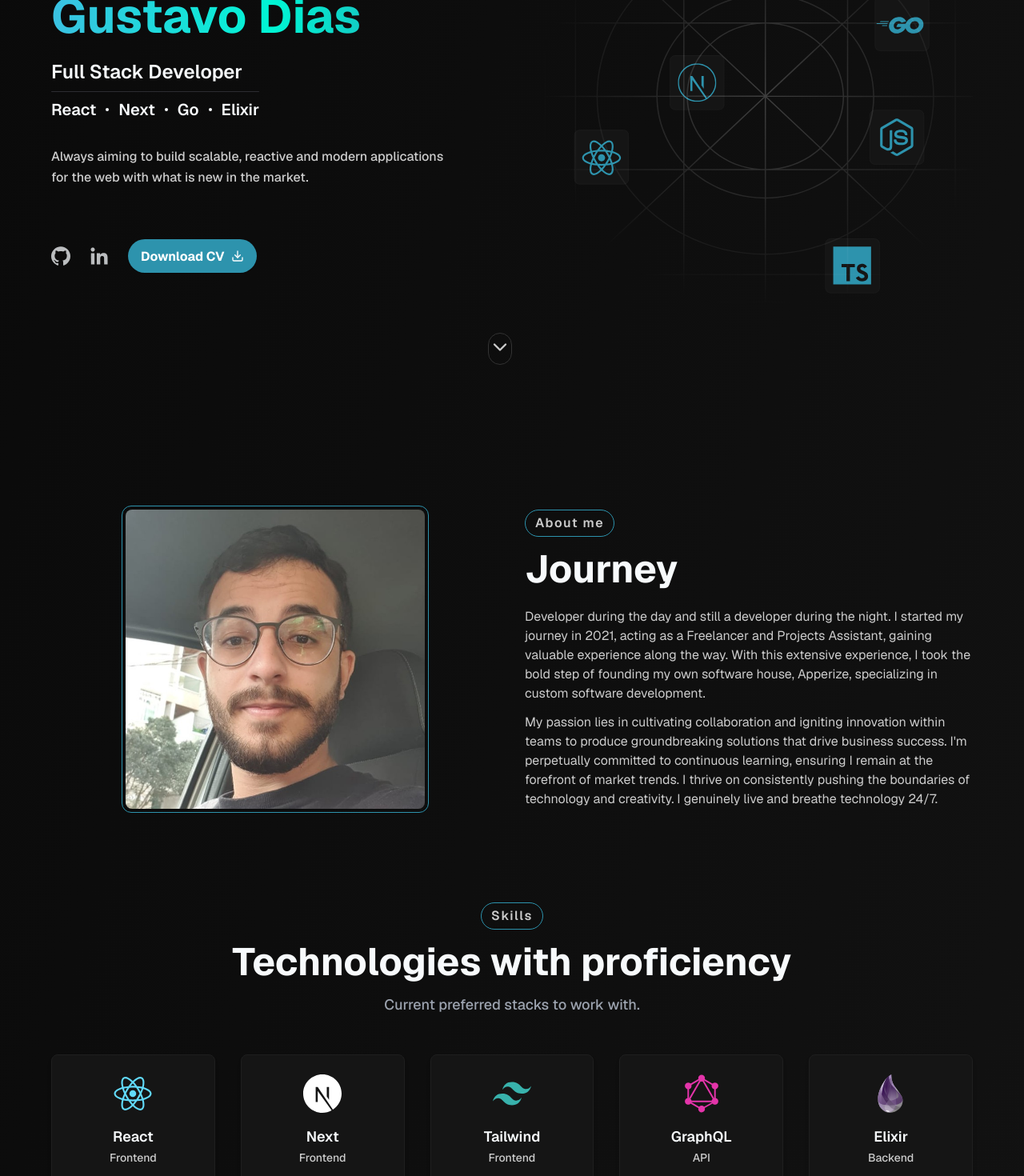
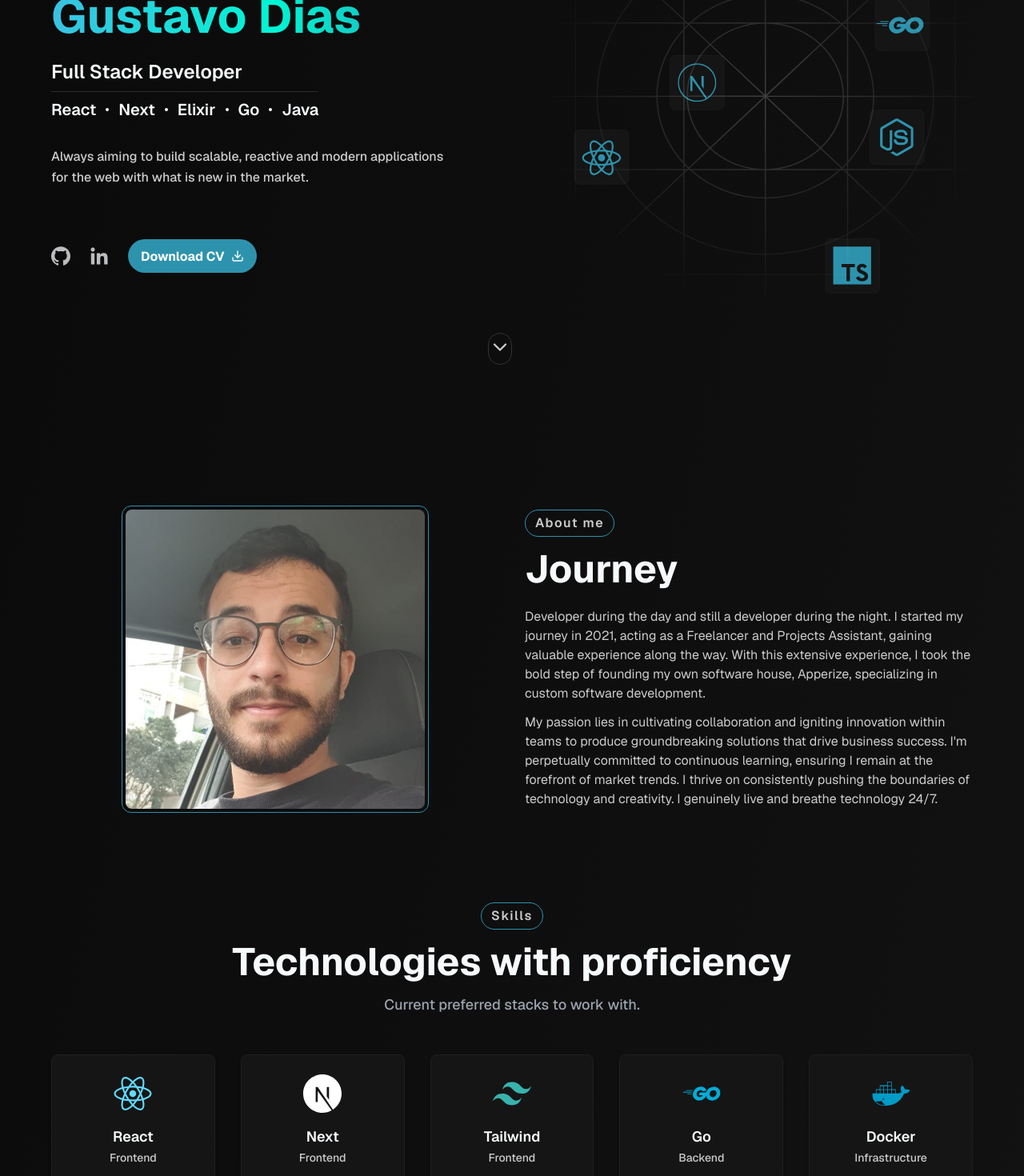
Before and after one commit to charmingruby/profile.me, a Next.js app: page / in a window 1280 px wide. Shown: the part 280-1750 px from the top of the page at 80% size. Built offline with nearby package versions, Linux system fonts and the light colour scheme.

Commit message:
stack update jan 2024

```diff
--- a/src/app/(root)/(routes)/(landing-page)/_components/current-stack.tsx
+++ b/src/app/(root)/(routes)/(landing-page)/_components/current-stack.tsx
@@ -1,3 +1,5 @@
+import { stack } from '@/data/stack'
+
 export function CurrentStack() {
   return (
     <div className="mt-6 flex flex-col w-full lg:w-fit">
@@ -9,13 +11,14 @@ export function CurrentStack() {
         <div className="h-px w-full bg-gray-palette-500 rounded-full" />
 
         <div className="flex items-center gap-1.5 sm:gap-3 text-gray-palette-0">
-          <span className="font-semibold text-base sm:text-xl">React</span>
-          <div className="w-1 h-1 rounded-full bg-gray-palette-0" />
-          <span className="font-semibold text-base sm:text-xl">Next</span>
-          <div className="w-1 h-1 rounded-full bg-gray-palette-0" />
-          <span className="font-semibold text-base sm:text-xl">Go</span>
-          <div className="w-1 h-1 rounded-full bg-gray-palette-0" />
-          <span className="font-semibold text-base sm:text-xl">Elixir</span>
+          {stack.map((tech, idx) => (
+            <>
+              <span className="font-semibold text-base sm:text-xl">{tech}</span>
+              {idx !== stack.length - 1 && (
+                <div className="w-1 h-1 rounded-full bg-gray-palette-0" />
+              )}
+            </>
+          ))}
         </div>
       </div>
     </div>
--- a/src/data/experiences.ts
+++ b/src/data/experiences.ts
@@ -12,7 +12,7 @@ export const experiences: Experiences[] = [
     role: 'Backend Developer Jr.',
     description: `Develop new features and maintain existing applications.`,
     tecs: ['Elixir', 'Phoenix', 'Ecto', 'Postgres', 'Tests'],
-    activityPeriod: '2023 - Moment',
+    activityPeriod: '2023 Nov - Moment',
   },
   {
     entreprise: 'Apperize',
@@ -28,7 +28,7 @@ export const experiences: Experiences[] = [
       'Node',
       'MySQL',
     ],
-    activityPeriod: '2022 - Moment',
+    activityPeriod: '2023 Jun - Moment',
   },
   {
     entreprise: 'UFJF',
--- a/src/data/skills.ts
+++ b/src/data/skills.ts
@@ -12,6 +12,8 @@ import pgImg from '@/assets/technologies/postgresql-original.svg'
 import nestImg from '@/assets/technologies/nestjs-plain.svg'
 import tailwindImg from '@/assets/technologies/tailwindcss-plain.svg'
 import golangImg from '@/assets/technologies/go-original-wordmark.svg'
+import javaImg from '@/assets/technologies/java.svg'
+import springImg from '@/assets/technologies/spring-original.svg'
 
 interface Skill {
   logo: StaticImageData
@@ -36,6 +38,18 @@ export const skills: Skill[] = [
     category: 'Frontend',
   },
   {
+    logo: golangImg,
+    name: 'Go',
+    category: 'Backend',
+  },
+  {
+    logo: dockerImg,
+    name: 'Docker',
+    category: 'Infrastructure',
+  },
+  { logo: javaImg, category: 'Backend', name: 'Java' },
+  { logo: springImg, category: 'Backend', name: 'Spring Boot' },
+  {
     logo: graphQlImg,
     name: 'GraphQL',
     category: 'API',
@@ -51,11 +65,6 @@ export const skills: Skill[] = [
     category: 'Backend',
   },
   {
-    logo: golangImg,
-    name: 'Go',
-    category: 'Backend',
-  },
-  {
     logo: nodeImg,
     name: 'Node',
     category: 'Backend',
@@ -64,11 +73,6 @@ export const skills: Skill[] = [
     logo: nestImg,
     name: 'Nest',
     category: 'Backend',
-  },
-  {
-    logo: dockerImg,
-    name: 'Docker',
-    category: 'Infrastructure',
   },
   {
     logo: pgImg,
--- /dev/null
+++ b/src/data/stack.ts
@@ -0,0 +1 @@
+export const stack: string[] = ['React', 'Next', 'Elixir', 'Go', 'Java']
```
Also changed, not shown: src/assets/technologies/java.svg (added), src/assets/technologies/spring-original.svg (added).
